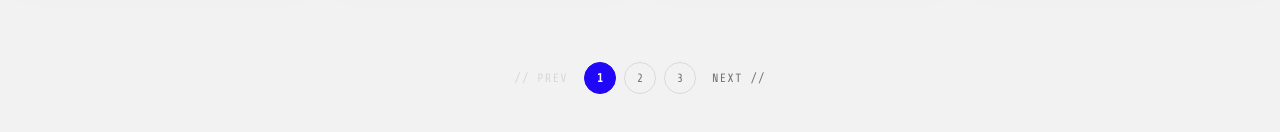
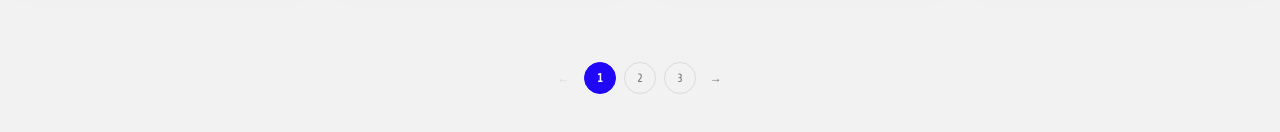
Before and after one commit to pascal-fortunati/marsAI, a React (Vite) app in the folder frontend/: page /catalogue in a window 1280 px wide. Shown: the part 1827-1959 px from the top of the page. Built offline with nearby package versions, Linux system fonts and the light colour scheme.

Commit message:
essai de git

```diff
--- a/frontend/src/App.css
+++ b/frontend/src/App.css
@@ -419,6 +419,7 @@ select.submit-input option {
     height: 100%;
     border: 0;
 }
+
 /*responsive pour la modale*/
 
 @media (max-width: 768px) {
--- a/frontend/src/view/catalogue/CatalogueView.tsx
+++ b/frontend/src/view/catalogue/CatalogueView.tsx
@@ -90,9 +90,9 @@ export function CatalogueView() {
                     <button
                         disabled={currentPage === 1}
                         onClick={() => { setCurrentPage(p => p - 1); window.scrollTo({ top: 0, behavior: 'smooth' }); }}
-                        className="text-muted-foreground hover:text-primary disabled:opacity-20 uppercase text-xs tracking-widest"
+                        className="cursor-pointer text-muted-foreground hover:text-primary disabled:opacity-20 uppercase text-xs tracking-widest"
                     >
-                        {"//"} PREV
+                        ←
                     </button>
 
                     <div className="flex space-x-2">
@@ -100,7 +100,7 @@ export function CatalogueView() {
                             <button
                                 key={i + 1}
                                 onClick={() => { setCurrentPage(i + 1); window.scrollTo({ top: 0, behavior: 'smooth' }); }}
-                                className={`w-8 h-8 rounded-full border text-xs transition-all ${currentPage === i + 1 ? 'bg-primary border-primary text-primary-foreground font-bold' : 'border-border text-muted-foreground hover:border-primary'}`}
+                                className={`cursor-pointer w-8 h-8 rounded-full border text-xs transition-all ${currentPage === i + 1 ? 'bg-primary border-primary text-primary-foreground font-bold' : 'border-border text-muted-foreground hover:border-primary'}`}
                             >
                                 {i + 1}
                             </button>
@@ -110,9 +110,9 @@ export function CatalogueView() {
                     <button
                         disabled={currentPage === totalPages}
                         onClick={() => { setCurrentPage(p => p + 1); window.scrollTo({ top: 0, behavior: 'smooth' }); }}
-                        className="text-muted-foreground hover:text-primary disabled:opacity-20 uppercase text-xs tracking-widest"
+                        className="cursor-pointer text-muted-foreground hover:text-primary disabled:opacity-20 uppercase text-xs tracking-widest"
                     >
-                        NEXT {"//"}
+                         →
                     </button>
                 </div>
             </div>
```
Also changed, not shown: frontend/src/components/ThemeToggle.tsx (indentation only), frontend/src/context/ThemeContext.tsx (indentation only).
